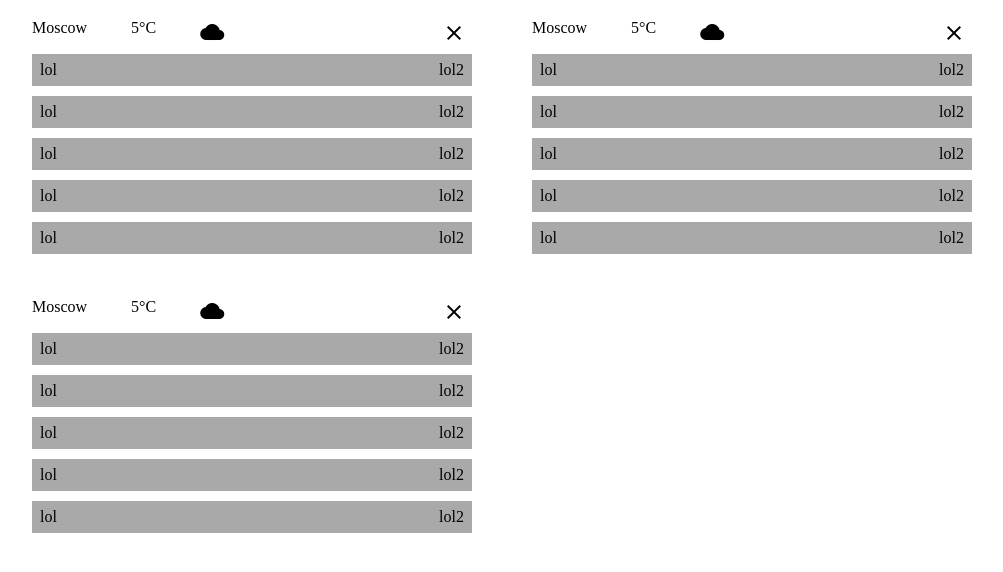
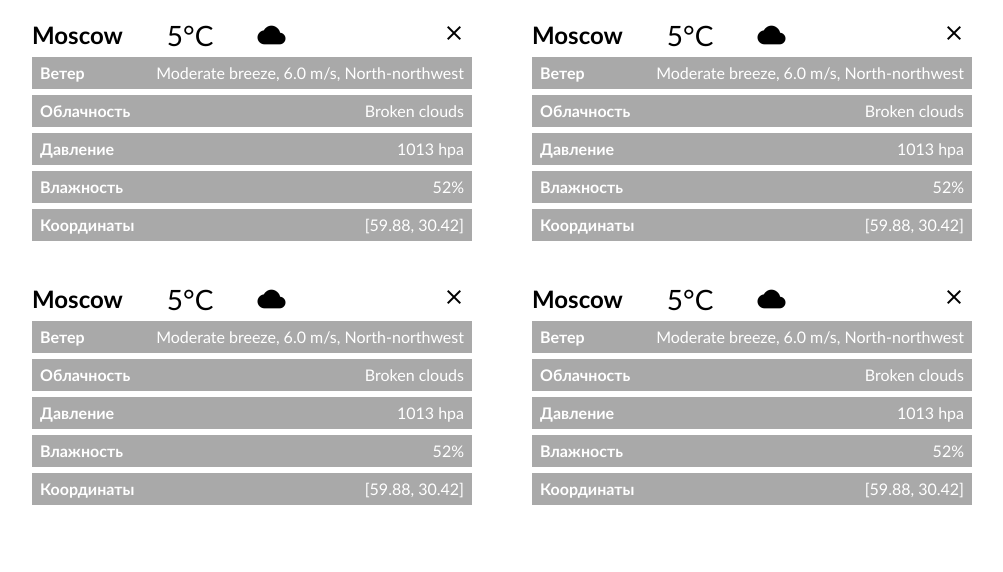
Before and after one commit to e-X-plorer/Web_Lab_2.1, a plain HTML site: page index.html in a window 1280 px wide. Shown: the whole page, without its empty margins (138-1141 px from the left). Drawn offline with Linux system fonts and the light colour scheme.

Commit message:
Favourite items styles completed

```diff
--- a/index.html
+++ b/index.html
@@ -12,90 +12,120 @@
             <div class="location">
                 <div class="favorite-item-header">
                     <h3 class="item-header-entry">Moscow</h3>
-                    <span class="item-header-entry">5°C</span>
-                    <i class="material-icons item-header-entry">cloud</i>
+                    <span class="item-header-entry t-favourite">5°C</span>
+                    <i class="material-icons item-header-entry" style="font-size: 28px">cloud</i>
                     <button class="close-button"><i class="material-icons">close</i></button>
                 </div>
                 <ul class="weather-features">
                     <li class="grey-rect">
-                        <h4 class="feature-name">lol</h4>
-                        <span class="feature-text">lol2</span>
+                        <h4 class="feature-name">Ветер</h4>
+                        <span class="feature-text">Moderate breeze, 6.0 m/s, North-northwest</span>
                     </li>
                     <li class="grey-rect">
-                        <h4 class="feature-name">lol</h4>
-                        <span class="feature-text">lol2</span>
+                        <h4 class="feature-name">Облачность</h4>
+                        <span class="feature-text">Broken clouds</span>
                     </li>
                     <li class="grey-rect">
-                        <h4 class="feature-name">lol</h4>
-                        <span class="feature-text">lol2</span>
+                        <h4 class="feature-name">Давление</h4>
+                        <span class="feature-text">1013 hpa</span>
                     </li>
                     <li class="grey-rect">
-                        <h4 class="feature-name">lol</h4>
-                        <span class="feature-text">lol2</span>
+                        <h4 class="feature-name">Влажность</h4>
+                        <span class="feature-text">52%</span>
                     </li>
                     <li class="grey-rect">
-                        <h4 class="feature-name">lol</h4>
-                        <span class="feature-text">lol2</span>
+                        <h4 class="feature-name">Координаты</h4>
+                        <span class="feature-text">[59.88, 30.42]</span>
                     </li>
                 </ul>
             </div>
             <div class="location">
                 <div class="favorite-item-header">
                     <h3 class="item-header-entry">Moscow</h3>
-                    <span class="item-header-entry">5°C</span>
-                    <i class="material-icons item-header-entry">cloud</i>
+                    <span class="item-header-entry t-favourite">5°C</span>
+                    <i class="material-icons item-header-entry" style="font-size: 28px">cloud</i>
                     <button class="close-button"><i class="material-icons">close</i></button>
                 </div>
                 <ul class="weather-features">
                     <li class="grey-rect">
-                        <h4 class="feature-name">lol</h4>
-                        <span class="feature-text">lol2</span>
+                        <h4 class="feature-name">Ветер</h4>
+                        <span class="feature-text">Moderate breeze, 6.0 m/s, North-northwest</span>
                     </li>
                     <li class="grey-rect">
-                        <h4 class="feature-name">lol</h4>
-                        <span class="feature-text">lol2</span>
+                        <h4 class="feature-name">Облачность</h4>
+                        <span class="feature-text">Broken clouds</span>
                     </li>
                     <li class="grey-rect">
-                        <h4 class="feature-name">lol</h4>
-                        <span class="feature-text">lol2</span>
+                        <h4 class="feature-name">Давление</h4>
+                        <span class="feature-text">1013 hpa</span>
                     </li>
                     <li class="grey-rect">
-                        <h4 class="feature-name">lol</h4>
-                        <span class="feature-text">lol2</span>
+                        <h4 class="feature-name">Влажность</h4>
+                        <span class="feature-text">52%</span>
                     </li>
                     <li class="grey-rect">
-                        <h4 class="feature-name">lol</h4>
-                        <span class="feature-text">lol2</span>
+                        <h4 class="feature-name">Координаты</h4>
+                        <span class="feature-text">[59.88, 30.42]</span>
                     </li>
                 </ul>
             </div>
             <div class="location">
                 <div class="favorite-item-header">
                     <h3 class="item-header-entry">Moscow</h3>
-                    <span class="item-header-entry">5°C</span>
-                    <i class="material-icons item-header-entry">cloud</i>
+                    <span class="item-header-entry t-favourite">5°C</span>
+                    <i class="material-icons item-header-entry" style="font-size: 28px">cloud</i>
                     <button class="close-button"><i class="material-icons">close</i></button>
                 </div>
                 <ul class="weather-features">
                     <li class="grey-rect">
-                        <h4 class="feature-name">lol</h4>
-                        <span class="feature-text">lol2</span>
+                        <h4 class="feature-name">Ветер</h4>
+                        <span class="feature-text">Moderate breeze, 6.0 m/s, North-northwest</span>
                     </li>
                     <li class="grey-rect">
-                        <h4 class="feature-name">lol</h4>
-                        <span class="feature-text">lol2</span>
+                        <h4 class="feature-name">Облачность</h4>
+                        <span class="feature-text">Broken clouds</span>
                     </li>
                     <li class="grey-rect">
-                        <h4 class="feature-name">lol</h4>
-                        <span class="feature-text">lol2</span>
+                        <h4 class="feature-name">Давление</h4>
+                        <span class="feature-text">1013 hpa</span>
                     </li>
                     <li class="grey-rect">
-                        <h4 class="feature-name">lol</h4>
-                        <span class="feature-text">lol2</span>
+                        <h4 class="feature-name">Влажность</h4>
+                        <span class="feature-text">52%</span>
                     </li>
                     <li class="grey-rect">
-                        <h4 class="feature-name">lol</h4>
-                        <span class="feature-text">lol2</span>
+                        <h4 class="feature-name">Координаты</h4>
+                        <span class="feature-text">[59.88, 30.42]</span>
+                    </li>
+                </ul>
+            </div>
+            <div class="location">
+                <div class="favorite-item-header">
+                    <h3 class="item-header-entry">Moscow</h3>
+                    <span class="item-header-entry t-favourite">5°C</span>
+                    <i class="material-icons item-header-entry" style="font-size: 28px">cloud</i>
+                    <button class="close-button"><i class="material-icons">close</i></button>
+                </div>
+                <ul class="weather-features">
+                    <li class="grey-rect">
+                        <h4 class="feature-name">Ветер</h4>
+                        <span class="feature-text">Moderate breeze, 6.0 m/s, North-northwest</span>
+                    </li>
+                    <li class="grey-rect">
+                        <h4 class="feature-name">Облачность</h4>
+                        <span class="feature-text">Broken clouds</span>
+                    </li>
+                    <li class="grey-rect">
+                        <h4 class="feature-name">Давление</h4>
+                        <span class="feature-text">1013 hpa</span>
+                    </li>
+                    <li class="grey-rect">
+                        <h4 class="feature-name">Влажность</h4>
+                        <span class="feature-text">52%</span>
+                    </li>
+                    <li class="grey-rect">
+                        <h4 class="feature-name">Координаты</h4>
+                        <span class="feature-text">[59.88, 30.42]</span>
                     </li>
                 </ul>
             </div>
--- a/stylesheet.css
+++ b/stylesheet.css
@@ -53,6 +53,18 @@ main {
     margin: auto;
 }
 
+h3 {
+    font-family: Calibri, sans-serif;
+    font-size: 24px;
+    font-weight: bolder;
+}
+
+h4 {
+    font-family: Calibri, sans-serif;
+    font-size: 16px;
+    font-weight: bolder;
+}
+
 #favourites {
     display: flex;
     flex-wrap: wrap;
@@ -62,13 +74,15 @@ main {
     display: flex;
     justify-content: space-between;
     background-color: darkgrey;
-    margin-top: 5px;
-    margin-bottom: 5px;
+    margin-top: 3px;
+    margin-bottom: 3px;
     padding: 8px;
 }
 
 .favorite-item-header {
     display: flex;
+    align-items: center;
+    margin-bottom: 5px;
 }
 
 .weather-features {
@@ -88,3 +102,18 @@ main {
 .item-header-entry {
     margin-right: 10%;
 }
+
+.t-favourite {
+    font-family: Calibri, sans-serif;
+    font-size: 28px;
+}
+
+.feature-name {
+    color: white;
+}
+
+.feature-text {
+    font-family: Calibri, sans-serif;
+    font-weight: lighter;
+    color: white;
+}
```
